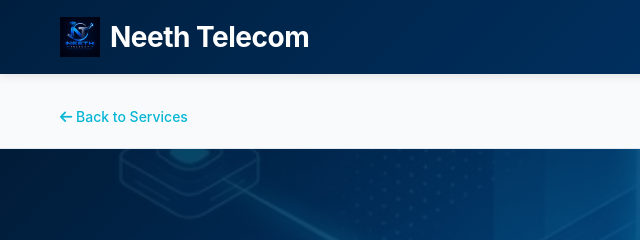
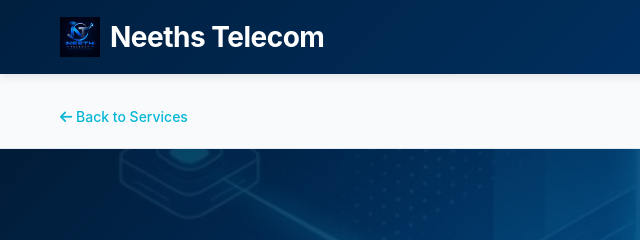
Before and after one commit to tharangopal/NeethTelecom, a plain HTML site: page network-design.html in a window 1280 px wide. Shown: the top 240 px of the page, 0-640 px from the left. Drawn offline with nearby package versions, Linux system fonts and the light colour scheme.

Commit message:
Updating title

```diff
--- a/network-design.html
+++ b/network-design.html
@@ -3,7 +3,7 @@
 <head>
     <meta charset="UTF-8">
     <meta name="viewport" content="width=device-width, initial-scale=1.0">
-    <title>Network Design - Neeth Telecom</title>
+    <title>Network Design - Neeths Telecom</title>
     <script src="https://cdn.tailwindcss.com"></script>
     <link rel="stylesheet" href="https://cdnjs.cloudflare.com/ajax/libs/font-awesome/6.4.0/css/all.min.css">
     <style>
@@ -396,8 +396,8 @@
         <div class="container-custom">
             <nav>
                 <a href="index.html" class="logo">
-                    <img src="images/logo.png" alt="Neeth Telecom Logo">
-                    <span>Neeth Telecom</span>
+                    <img src="images/logo.png" alt="Neeths Telecom Logo">
+                    <span>Neeths Telecom</span>
                 </a>
                 <ul class="nav-links">
                     <li><a href="index.html#services">Services</a></li>
```
Also changed, not shown: index.html (+1 -1 lines), residential-services.html (+3 -3 lines), sd-wan-solutions.html (+3 -3 lines), security-solutions.html (+1 -1 lines), structured-cabling.html (+2 -2 lines).
